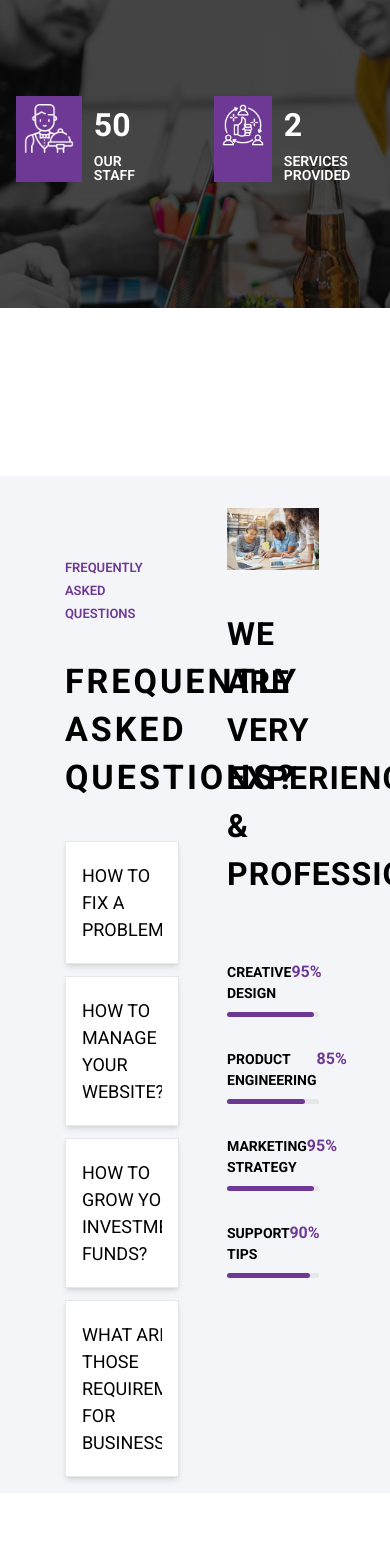
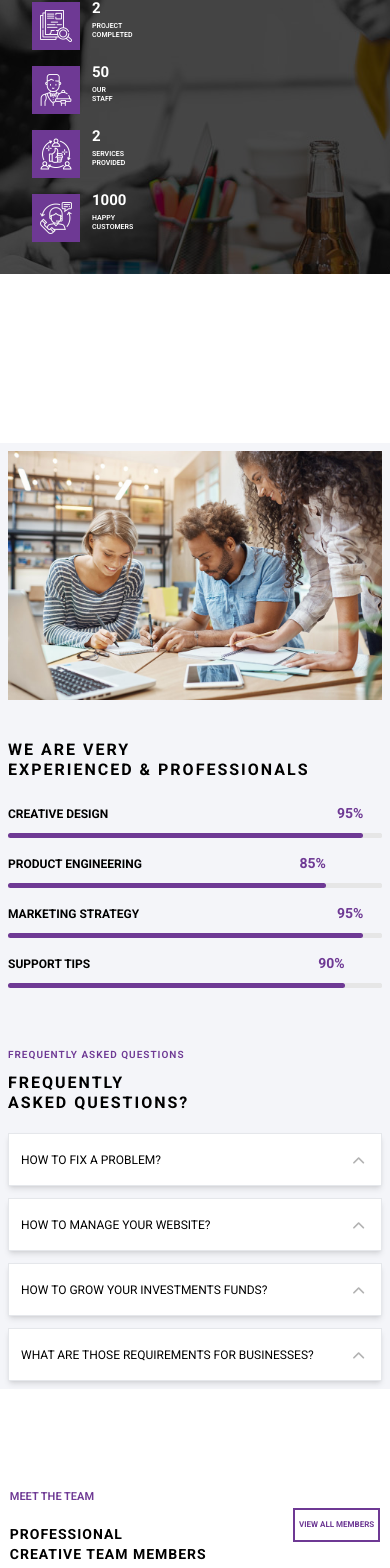
Before and after one commit to Gemamethystngltd/GemamethystNgLtd, a React (Vite) app: page / in a window 390 px wide. Shown: the part 2775-4343 px from the top of the page. Built offline with nearby package versions, Linux system fonts and the light colour scheme.

Commit message:
feat: add axios dependency, improve responsive design and layout adjustments across components

```diff
--- a/package.json
+++ b/package.json
@@ -10,6 +10,7 @@
     "preview": "vite preview"
   },
   "dependencies": {
+    "axios": "^1.7.9",
     "react": "^18.3.1",
     "react-dom": "^18.3.1",
     "react-paginate": "^8.3.0",
--- a/src/components/Home/Faq.jsx
+++ b/src/components/Home/Faq.jsx
@@ -10,34 +10,31 @@ function Faq() {
   };
   return (
     <>
-      <section className="flex bg-[#f4f5f9] ">
-        <div className="faq_text_container flex flex-col  justify-center p-4 w-1/2">
-          <div className="fa_text_content w-[70%] self-end mt-16">
-            <header className="faq_header flex flex-col gap-8 ">
-              <h2 className=" font-semibold leading-[23px] text-[13px] text-webpurple uppercase">
+      <section className="flex bg-[#f4f5f9]  tablet:flex-col-reverse ">
+        <div className="faq_text_container flex flex-col  justify-center p-4 w-1/2  tablet:w-full  phoneL:p-2">
+          <div className="fa_text_content w-[70%]  self-end mt-16 laptop:w-[100%] laptop:mt-10 ">
+            <header className="faq_header flex flex-col gap-8 laptop:gap-4 tablet:gap-2 ">
+              <h2 className=" font-semibold leading-[23px] text-[13px] text-webpurple uppercase laptop:text-[11px] laptop:leading-[21px] laptop:tracking-[2px] phoneL:text-[10px] phoneL:tracking-[1px] phoneP:text-[10px] phoneP:tracking-[1px]">
                 Frequently Asked Questions
               </h2>
-              <h1 className="text-[34px] leading-[48px] font-bold text-[black] uppercase tracking-[3px]">
+              <h1 className="text-[34px] leading-[48px] font-bold text-[black] uppercase tracking-[3px] laptop:text-[30px] laptop:leading-[40px] laptop:tracking-[2px] tablet:text-[20px] tablet:leading-[30px] phoneL:text-[18px] phoneL:leading-[25px] phoneP:text-[16px] phoneP:leading-[20px]">
                 Frequently
                 <br /> Asked Questions?
               </h1>
             </header>
 
-            <div className="flex gap-3 flex-col mt-10 ">
+            <div className="flex gap-3  flex-col mt-10  phoneL:mt-5 ">
               {faqs.map((faq, index) => (
-                <div
-                  key={index}
-                  className="faq_container_box w-full   max-w-2xl   h-auto "
-                >
+                <div key={index} className="faq_container_box w-full  h-auto ">
                   <button
-                    className={`fa_btn w-full  border border-1 shadow-md text-left py-5 px-4   ${
+                    className={`fa_btn w-[100%]  border border-1 shadow-md text-left py-5 px-4 laptop:py-4 laptop:px-3 tablet:py-2 tablet:p2  ${
                       activeIndex === index ? "bg-webpurple" : "bg-[#ffff]"
                     } `}
                     onClick={() => handleToggle(index)}
                   >
                     <div className="flex justify-between items-center overflow-hidden">
                       <span
-                        className={`faq-question text-[18px] leading-[27px] font-normal ${
+                        className={`faq-question text-[18px] leading-[27px] font-normal laptop:text-[16px] laptop:leading-[20px] tablet:text-[12px] tablet:leading-[12px] ${
                           activeIndex === index ? "text-white" : "text-black"
                         }  uppercase`}
                       >
@@ -51,9 +48,9 @@ function Faq() {
                         }   font-semibold text-[18px]   py-1 pr-1`}
                       >
                         {activeIndex === index ? (
-                          <i className="fa-solid fa-chevron-down"></i>
+                          <i className="fa-solid fa-chevron-down laptop:text-[.9rem] phoneL:text-[.8rem]"></i>
                         ) : (
-                          <i className="fa-solid fa-chevron-up"></i>
+                          <i className="fa-solid fa-chevron-up laptop:text-[.9rem] phoneL:text-[.8rem]"></i>
                         )}
                       </span>
                     </div>
@@ -69,7 +66,7 @@ function Faq() {
                           {faq.answer.map((ans, i) => {
                             return (
                               <li
-                                className="py-2 text-[16px] text-black leading-[29px] font-normal"
+                                className="py-2 text-[16px] text-black leading-[29px] font-normal laptop:text-[14px] laptop:leading-[20px] phoneL:text-[12px] phoneL:leading-[18px] phoneP:text-[10px] phoneP:leading-[16px]"
                                 key={i}
                               >
                                 {ans}
@@ -86,24 +83,24 @@ function Faq() {
           </div>
         </div>
 
-        <div className="faq_img_container p-8 w-1/2">
-          <div className="faq_img_content w-[70%] flex flex-col gap-10">
+        <div className="faq_img_container p-8 w-1/2 tablet:w-full phoneL:p-2">
+          <div className="faq_img_content w-[70%] flex flex-col gap-10 laptop:w-full ">
             <hewader>
               <img src={img2} alt="img" className="object-cover" />
             </hewader>
-            <div className="faq_img_text flex flex-col gap-16">
-              <h1 className="text-[32px] leading-[48px] font-bold text-[black] uppercase tracking-[1px]">
+            <div className="faq_img_text flex flex-col gap-16 laptop:gap-10 phoneL:gap-6">
+              <h1 className="text-[32px] leading-[48px] font-bold text-[black] uppercase tracking-[1px] laptop:text-[28px] laptop:leading-[38px] laptop:tracking-[2px] tablet:text-[20px] tablet:leading-[30px] phoneL:text-[18px] phoneL:leading-[25px] phoneP:text-[16px] phoneP:leading-[20px]">
                 We Are Very <br />
                 Experienced & Professionals
               </h1>
-              <div className="faq_progress flex flex-col gap-8">
+              <div className="faq_progress flex flex-col gap-8 phoneL:gap-4">
                 {/* individual sections */}
                 <div className="faq_progress_bar_container flex  flex-col gap-2 w-full">
                   <div className="faq_progress_bar_header flex justify-between ">
-                    <h2 className="font-bold uppercase text-[14px] leading-[21px] ">
+                    <h2 className="font-bold uppercase text-[14px] leading-[21px] phoneL:text-[12px] ">
                       Creative Design
                     </h2>
-                    <h2 className="text-[16px] pr-[5%] font-bold leading-[19px] text-webpurple ">
+                    <h2 className="text-[16px] pr-[5%] font-bold leading-[19px] text-webpurple  phoneL:text-[14px]">
                       95%
                     </h2>
                   </div>
@@ -115,10 +112,10 @@ function Faq() {
                 </div>
                 <div className="faq_progress_bar_container flex  flex-col gap-2 w-full">
                   <div className="faq_progress_bar_header flex justify-between ">
-                    <h2 className="font-bold uppercase text-[14px] leading-[21px] ">
+                    <h2 className="font-bold uppercase text-[14px] leading-[21px] phoneL:text-[12px]">
                       Product Engineering
                     </h2>
-                    <h2 className="text-[16px] pr-[15%] font-bold leading-[19px] text-webpurple ">
+                    <h2 className="text-[16px] pr-[15%] font-bold leading-[19px] text-webpurple phoneL:text-[14px]">
                       85%
                     </h2>
                   </div>
@@ -130,10 +127,10 @@ function Faq() {
                 </div>
                 <div className="faq_progress_bar_container flex  flex-col gap-2 w-full">
                   <div className="faq_progress_bar_header flex justify-between ">
-                    <h2 className="font-bold uppercase text-[14px] leading-[21px] ">
+                    <h2 className="font-bold uppercase text-[14px] leading-[21px] phoneL:text-[12px] ">
                       Marketing Strategy
                     </h2>
-                    <h2 className="text-[16px] pr-[5%] font-bold leading-[19px] text-webpurple ">
+                    <h2 className="text-[16px] pr-[5%] font-bold leading-[19px] text-webpurple  phoneL:text-[14px] ">
                       95%
                     </h2>
                   </div>
@@ -146,10 +143,10 @@ function Faq() {
 
                 <div className="faq_progress_bar_container flex  flex-col gap-2 w-full">
                   <div className="faq_progress_bar_header flex justify-between ">
-                    <h2 className="font-bold uppercase text-[14px] leading-[21px] ">
+                    <h2 className="font-bold uppercase text-[14px] leading-[21px] phoneL:text-[12px] ">
                       Support Tips
                     </h2>
-                    <h2 className="text-[16px] pr-[10%] font-bold leading-[19px] text-webpurple ">
+                    <h2 className="text-[16px] pr-[10%] font-bold leading-[19px] text-webpurple  phoneL:text-[14px]">
                       90%
                     </h2>
                   </div>
--- a/src/components/Home/Ftco.jsx
+++ b/src/components/Home/Ftco.jsx
@@ -42,7 +42,7 @@ function Ftco() {
               <h2 className="font-bold leading-[32px] text-[32px] text-white  laptop:text-[24px] laptop:leading-[24px] phoneL:text-[20px] phoneL:leading-[20px] phoneP:text-[16px] phoneP:leading-[16px]">
                 3
               </h2>
-              <h3 className="text-[12px] leading-[14px] font-bold text-white uppercase laptop:text-[10px] phoneL:text-[8px] phoneP:text-[6px]">
+              <h3 className="text-[12px] leading-[14px] font-bold text-white uppercase laptop:text-[10px] phoneL:text-[8px] phoneP:text-[7px] phoneP:leading-[8px]">
                 Years <br />
                 of Experience
               </h3>
--- a/src/components/Home/TeamComponents.jsx
+++ b/src/components/Home/TeamComponents.jsx
@@ -2,7 +2,7 @@ import TeamMemebers from "./TeamMemebers";
 import Header from "./compheader";
 function TeamComponents() {
   return (
-    <section className=" flex flex-col gap-[4rem] py-[4rem] mt-8 md:py-[2rem] m:gap-4">
+    <section className=" flex flex-col gap-[4rem] py-[4rem] mt-8  ">
       <Header
         text={" meet the team"}
         title={
--- a/src/components/Home/compheader.jsx
+++ b/src/components/Home/compheader.jsx
@@ -1,18 +1,18 @@
 const Header = ({ text, title, btnText, textColor }) => {
   return (
-    <header className="team_header  flex justify-between items-center w-[70%] mx-auto   lg:w-[80%] md:w-[90%]  m:w-[95%]  ">
-      <div className="header_team_text flex flex-col gap-4 m:gap-2">
-        <h3 className=" text-[13px] text-webpurple leading-[23px] uppercase font-semibold lg:text-[11px] ">
+    <header className="team_header  flex justify-between items-center w-[70%] mx-auto   laptop:w-[80%] phoneL:w-[90%]  phoneP:w-[95%]  ">
+      <div className="header_team_text flex flex-col gap-4 ">
+        <h3 className=" text-[13px] text-webpurple leading-[23px] uppercase font-semibold laptop:text-[11px] ">
           {text}
         </h3>
         <h1
-          className={`font-bold leading-[48px] uppercase text-[34px] tracking-[3px] lg:tracking-[2px] ${textColor} lg:leading-[38px] lg:text-[28px] m:text-[18px] m:leading-[30px] m:tracking-[1px]`}
+          className={`font-bold leading-[48px] uppercase text-[34px] tracking-[3px] laptop:tracking-[2px] ${textColor} laptop:leading-[38px] laptop:text-[28px] phoneL:text-[18px] phoneL:leading-[30px] phoneL:tracking-[1px] phoneP:text-[14px] phoneP:leading-[20px]`}
         >
           {title}
         </h1>
       </div>
       <div className="team_btn">
-        <button className=" border-2  border-webpurple p-2 text-webpurple text-[12px] leading-[22px] font-bold uppercase lg:text-[10px] lg:p-1 m:text-[8px] ">
+        <button className=" border-2  border-webpurple p-2 text-webpurple text-[12px] leading-[22px] font-bold uppercase laptop:text-[10px] laptop:p-1 phoneL:text-[8px] ">
           {btnText}
         </button>
       </div>
--- a/src/components/Home/overlay.jsx
+++ b/src/components/Home/overlay.jsx
@@ -28,20 +28,20 @@ const Overlay = () => {
   ];
   return (
     <>
-      <section className="overlay relative h-[40vh] mb-[20vh] flex justify-center items-center">
+      <section className="overlay relative h-[40vh] mb-[20vh] flex justify-center items-center tablet:h-[30vh] phoneL:h-auto  phoneL:justify-start phoneL:p-8">
         <div className="black_screen absolute inset-0 bg-black bg-opacity-70"></div>
-        <div className="overlay_conatent flex gap-[4rem] z-10 ">
+        <div className="overlay_conatent flex gap-[4rem] z-10  laptop:gap-[2rem] tablet:gap-4 phoneL:flex-col ">
           {data.map((item, index) => {
             return (
-              <div key={index} className="overlay_box flex gap-3">
-                <div className="box_img_container p-2 w-[5rem] text-center bg-webpurple ">
+              <div key={index} className="overlay_box flex gap-3 ">
+                <div className="box_img_container p-2 w-[5rem] text-center bg-webpurple laptop:w-[4rem]  laptop:h-[4rem] tablet:w-[3.5rem] tablet:h-[3.5rem] phoneP:w-[3rem] phoneP:h-[3rem] ">
                   <img src={item.img} />
                 </div>
-                <div className="box_text">
-                  <h2 className="font-bold leading-[58px] text-[32px] text-white ">
+                <div className="box_text flex flex-col gap-1 laptop:gap-3 tablet:gap-2">
+                  <h2 className="font-bold leading-[58px] text-[32px] text-white laptop:text-[24px] laptop:leading-[24px]  tablet:text-[20px] tablet:leading-[20px] phoneL:text-20px] phoneL:leading-[16px] phoneP:text-[15px] phoneP:leading-[12px] ">
                     {item.num}
                   </h2>
-                  <h3 className="font-semibold leading-[14px] text-[14px] text-white uppercase">
+                  <h3 className="font-semibold leading-[14px] text-[14px] text-white uppercase laptop:w-[50%] laptop:text-[12px] laptop:leading-[12px]  tablet:text-[10px] tablet:leading-[10px] phoneL:text-[10px] phoneL:leading-[11px] phoneP:text-[7px] phoneP:leading-[9px]">
                     {item.text}
                   </h3>
                 </div>
```
Also changed, not shown: src/components/Home/TeamMemebers.jsx (+9 -2 lines), src/components/Home/Testimonials.jsx (+5 -5 lines), src/components/Home/TestimonialsCarousel.jsx (+23 -17 lines), src/components/headinghero.jsx (+7 -7 lines), 1 other file (tests, documents, lock files or other folders).
